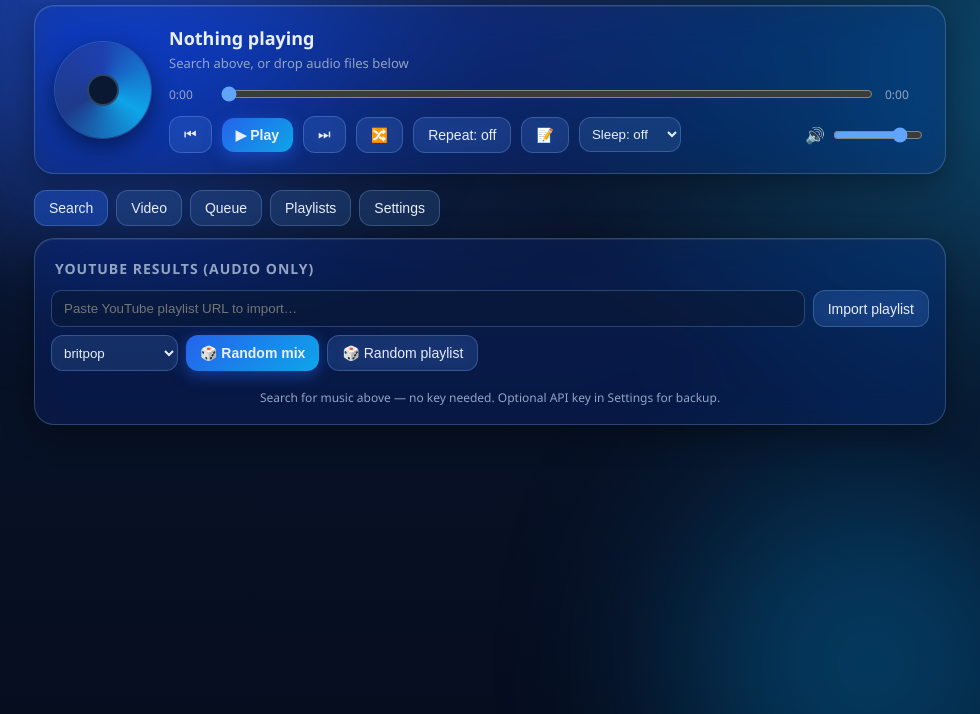
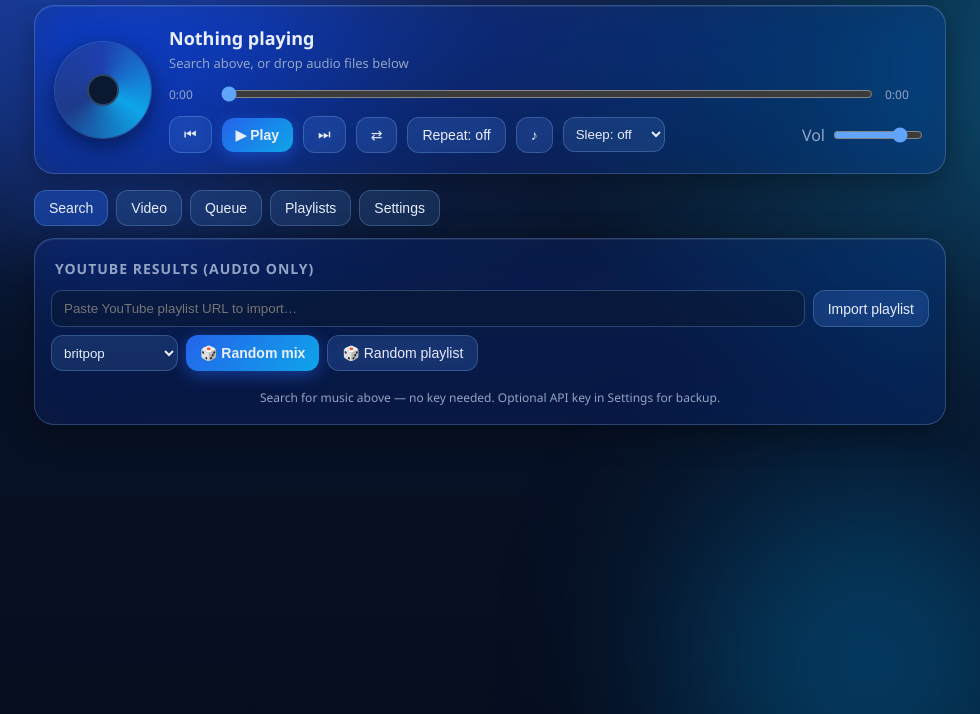
Before and after one commit to StuBlueUK/MintMusic, an Electron app: page index.html in a window 980 px wide. Shown: the part 86-800 px from the top of the page. Drawn offline with Linux system fonts and the light colour scheme; no server answers.

Commit message:
docs: README with features + screenshot; font-safe control glyphs

```diff
--- a/index.html
+++ b/index.html
@@ -33,9 +33,9 @@
         <button class="btn primary" id="playBtn" title="Play/Pause (Space)">▶ Play</button>
         <button class="btn" id="next" title="Next">⏭</button>
         <button class="btn hidden" id="openYT" title="Open this track on YouTube">↗ YouTube</button>
-        <button class="btn" id="shuffleBtn" title="Shuffle">🔀</button>
+        <button class="btn" id="shuffleBtn" title="Shuffle">⇄</button>
         <button class="btn" id="repeatBtn" title="Repeat: off → all → one">Repeat: off</button>
-        <button class="btn" id="lyricsBtn" title="Lyrics">📝</button>
+        <button class="btn" id="lyricsBtn" title="Lyrics">♪</button>
         <select id="sleep" title="Sleep timer">
           <option value="0">Sleep: off</option>
           <option value="5">Sleep 5m</option>
@@ -45,7 +45,7 @@
           <option value="90">Sleep 90m</option>
         </select>
         <span id="sleepLeft" class="sleeplabel"></span>
-        <div class="vol">🔊 <input id="vol" type="range" min="0" max="100" value="80"></div>
+        <div class="vol">Vol <input id="vol" type="range" min="0" max="100" value="80"></div>
       </div>
     </div>
   </div>
```
Also changed, not shown: README.md (added), assets/screenshot.png (added).
